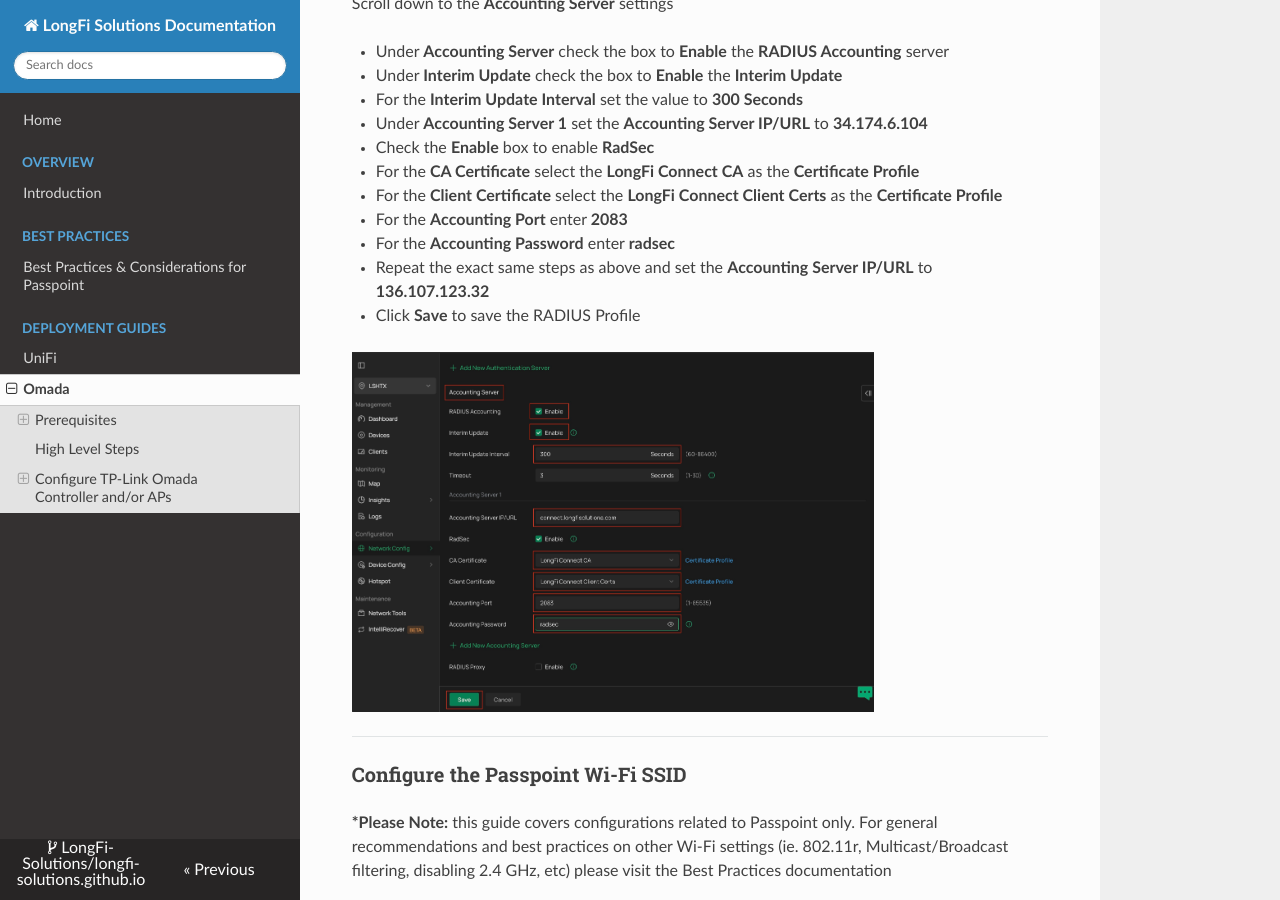
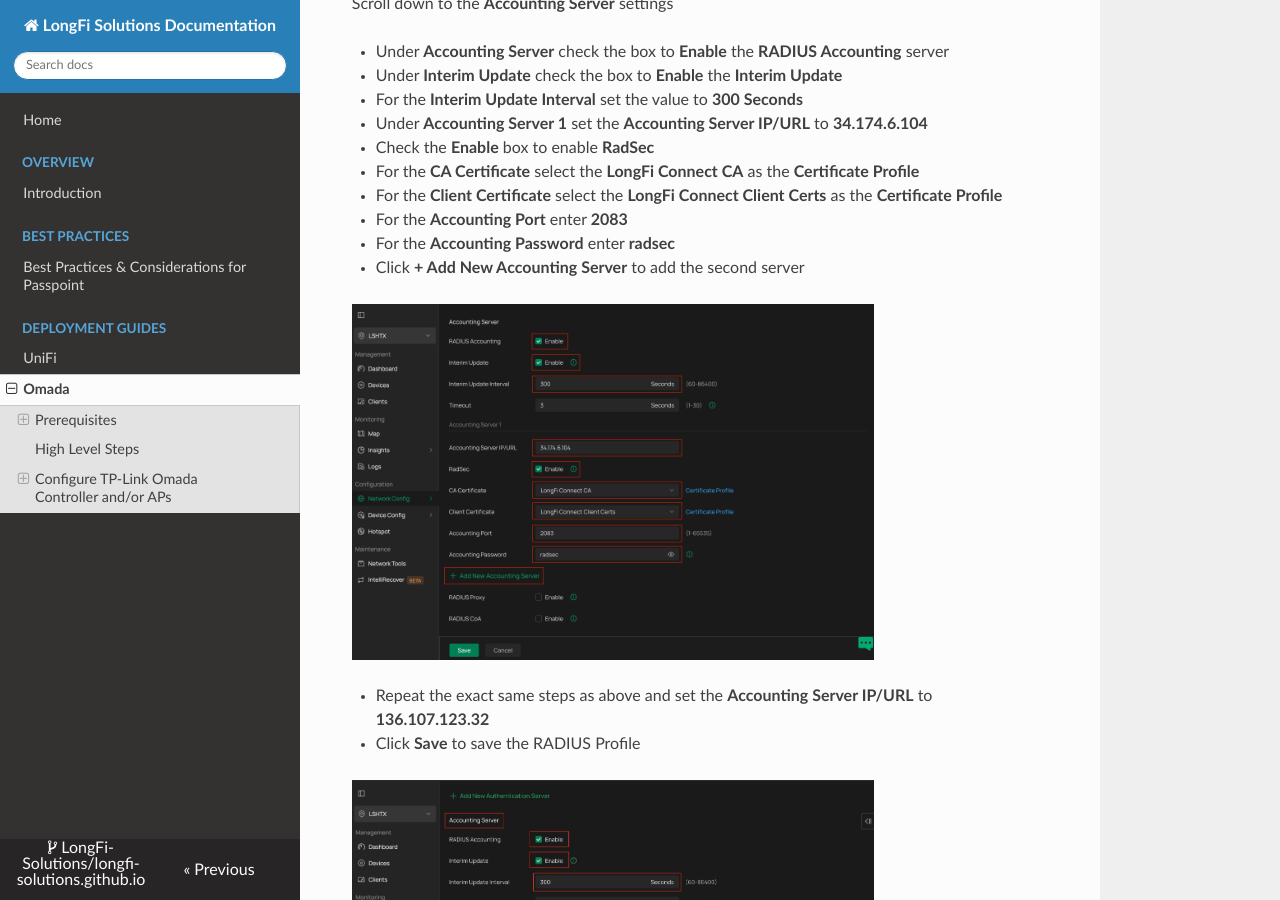
Before and after one commit to LongFi-Solutions/longfi-solutions.github.io, an MkDocs documentation site: the page built from docs/deployment/omada-networks.md, in a window 1280 px wide and 900 px high, scrolled down 6947 px. Built offline with MkDocs 1.6.1, drawn with Linux system fonts in a browser that asks for light colours; nearby versions of some CDN libraries.

Commit message:
Update Deployment Guides “omada-networks” +1

```diff
--- a/docs/deployment/omada-networks.md
+++ b/docs/deployment/omada-networks.md
@@ -167,6 +167,10 @@ Scroll down to the **Accounting Server** settings
 - For the **Client Certificate** select the **LongFi Connect Client Certs** as the **Certificate Profile**
 - For the **Accounting Port** enter **2083**
 - For the **Accounting Password** enter **radsec**
+- Click **+ Add New Accounting Server** to add the second server
+
+![](/assets/images/Omada-9-2-Config-RADIUS-IP-1.png){ .img-lg }
+
 - Repeat the exact same steps as above and  set the **Accounting Server IP/URL** to **136.107.123.32**
 - Click **Save** to save the RADIUS Profile
 
```
Also changed, not shown: docs/assets/images/Omada-9-2-Config-RADIUS-IP-1.png (added).
